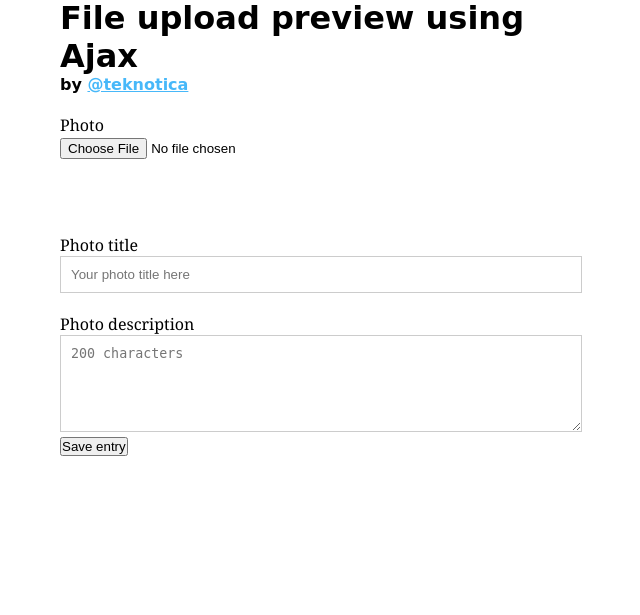
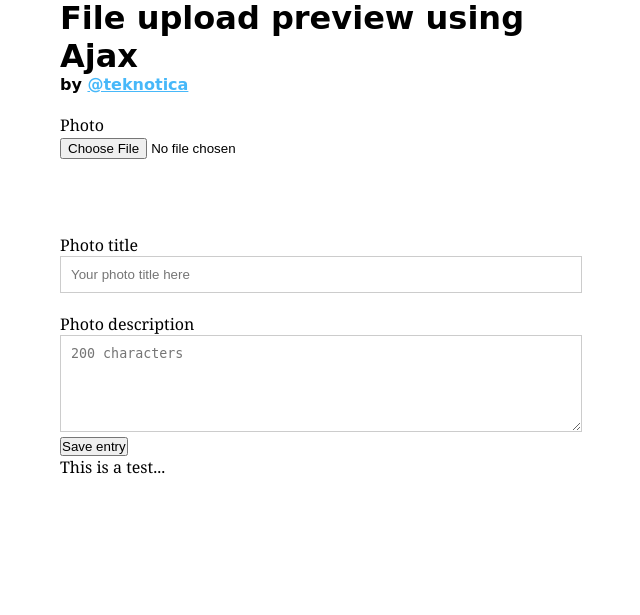
Before and after one commit to teknotica/file-upload-preview, a PHP site: page / in a window 1280 px wide. Shown: the part 61-676 px from the top of the page, without its empty margins (330-970 px from the left). Run offline with PHP 8.4, Linux system fonts and the light colour scheme; some web fonts are replaced.

Commit message:
Committing a change to test GUI

```diff
--- a/index.php
+++ b/index.php
@@ -141,6 +141,7 @@
 			<input type="hidden" name="photo-filepath" id="photo-filepath" />
 			<input type="submit" id="save" value="Save entry" />
 		</form>
+		This is a test...
 	</div>
 </body>
 </html>
```
